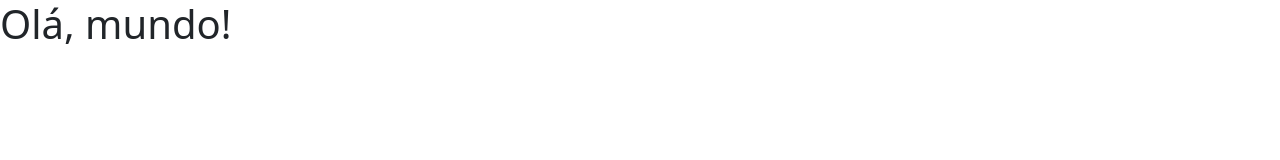
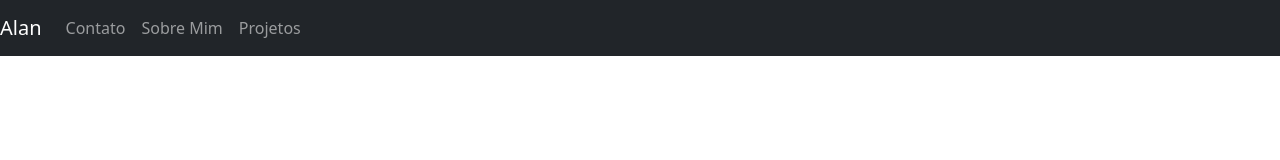
Before and after one commit to alanangeli/bootstrap, a plain HTML site: page index.html in a window 1280 px wide. Drawn offline with nearby package versions, Linux system fonts and the light colour scheme.

Commit message:
Update index.html

```diff
--- a/index.html
+++ b/index.html
@@ -7,8 +7,29 @@
     </head>
 
     <body>
-        <h1>Olá, mundo!</h1>
+        <nav class="navbar bg-dark navbar-expand-lg navbar-dark">
+            <a class="navbar-brand" href="">Alan</a>
+             <button class="navbar-toggler" type="button" data-toggle="collapse" data-target="#navbarSupportedContent" aria-controls="navbarSupportedContent" aria-expanded="false" aria-label="Toggle navigation">
+            <span class="navbar-toggler-icon"></span>
+          </button>
+          <div class="collapse navbar-collapse" id="navbarSupportedContent">
+            <ul class="navbar-nav ml-auto">
 
+                <li class="nav-item">
+                    <a class="nav-link" href="">Contato</a>
+                </li>
+
+                <li class="nav-item">
+                    <a class="nav-link" href="">Sobre Mim</a>
+                </li>
+
+                <li class="nav-item">
+                    <a class="nav-link" href="">Projetos</a>
+
+                </li>
+            </ul>
+         </div>
+        </nav>
     </body>
 
 </html>
```
